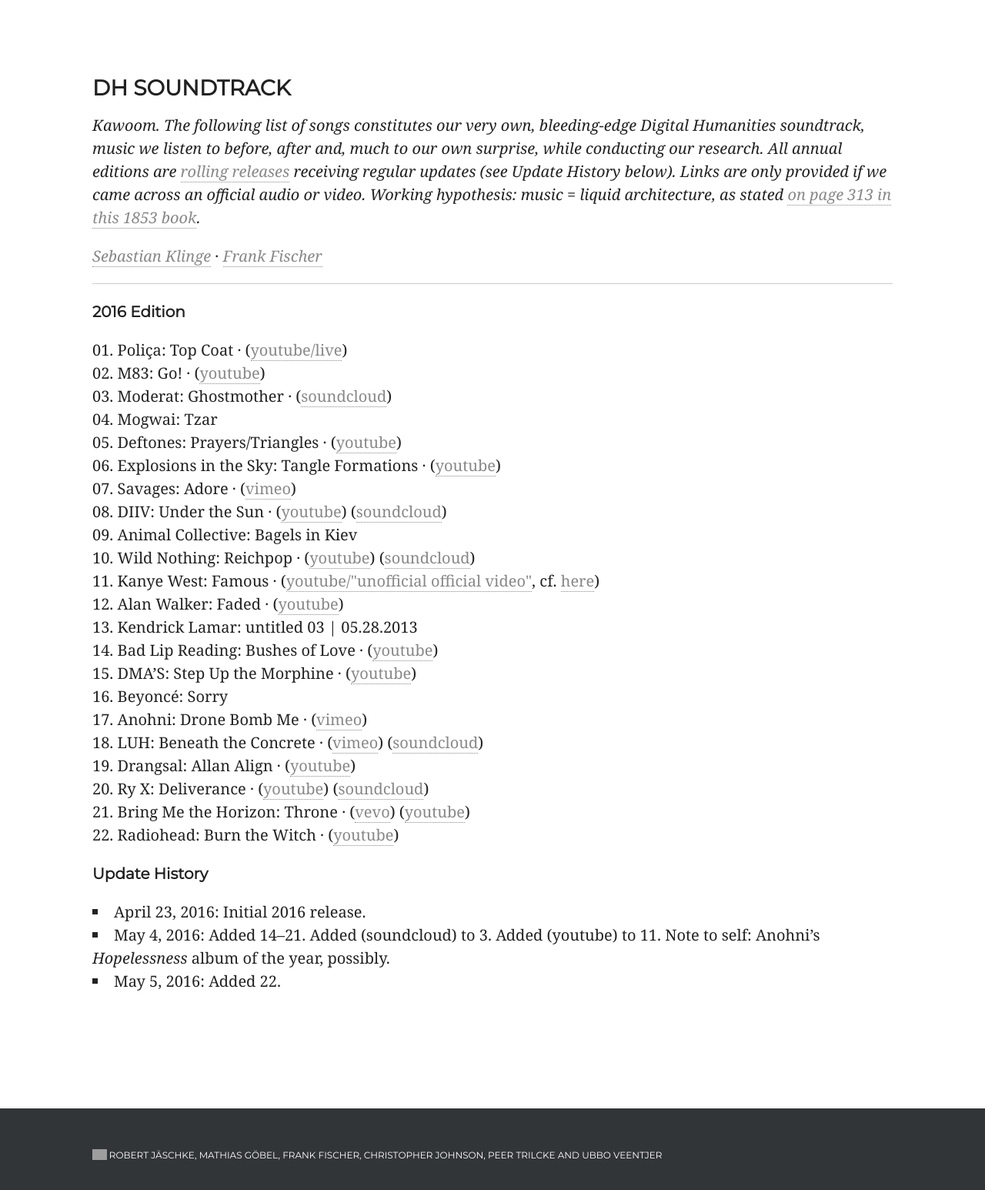
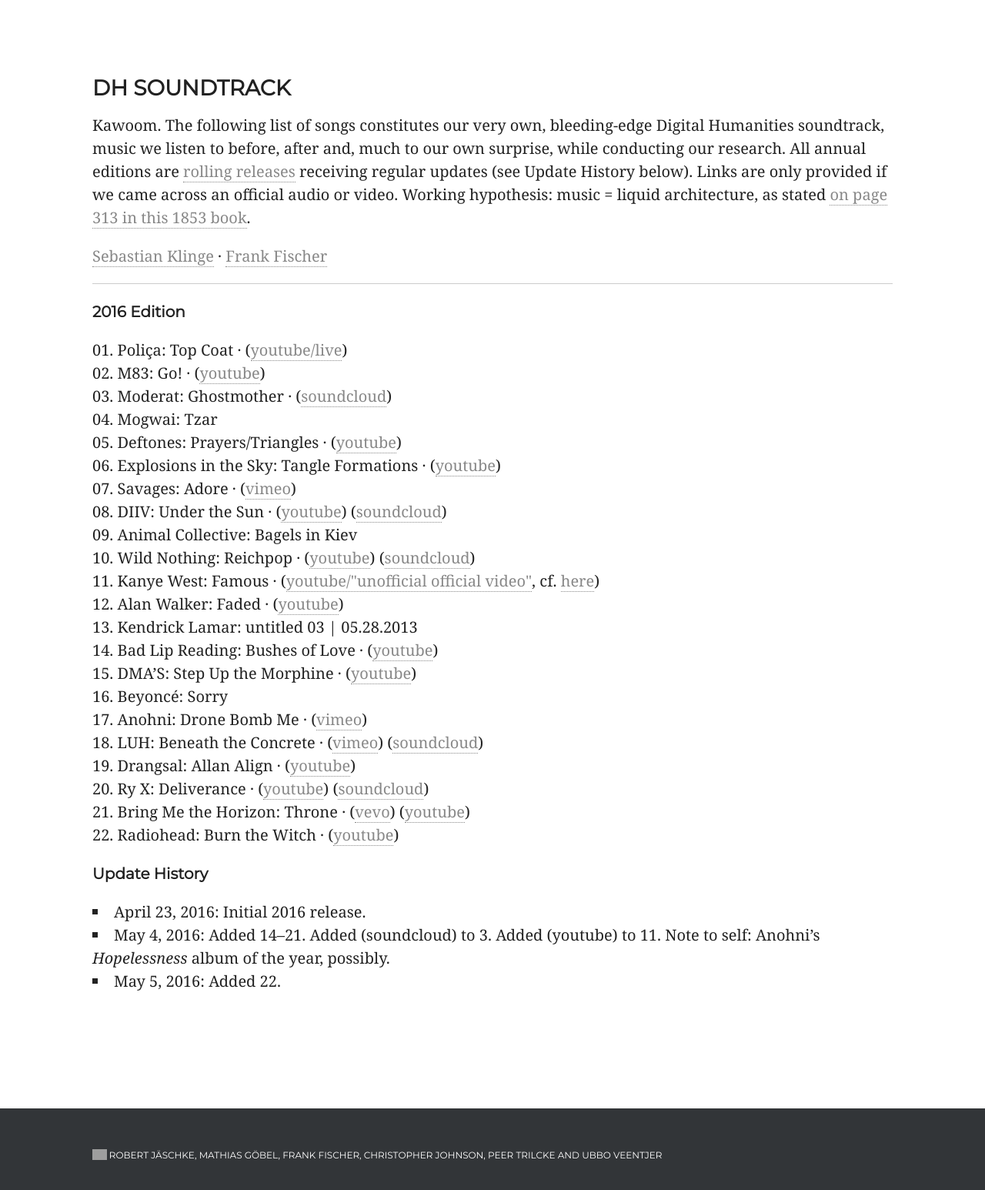
Before and after one commit to weltliteratur/blog, a Jekyll site: the page built from dh-soundtrack.md, in a window 1280 px wide. Shown: the part 250-1796 px from the top of the page at 77% size. Built offline with Jekyll 4.4.1, drawn with Linux system fonts in a browser that asks for light colours; nearby versions of some CDN libraries; some web fonts are replaced; grey boxes are pictures that could not be loaded.

Commit message:
no real italics with fenix

```diff
--- a/dh-soundtrack.md
+++ b/dh-soundtrack.md
@@ -3,9 +3,9 @@
 title: DH Soundtrack
 ---
 
-*Kawoom. The following list of songs constitutes our very own, bleeding-edge Digital Humanities soundtrack, music we listen to before, after and, much to our own surprise, while conducting our research. All annual editions are [rolling releases](https://en.wikipedia.org/wiki/Rolling_release) receiving regular updates (see Update History below). Links are only provided if we came across an official audio or video. Working hypothesis: music = liquid architecture, as stated [on page 313 in this 1853 book](http://reader.digitale-sammlungen.de/de/fs1/object/display/bsb10598676_00329.html?zoom=1).*
+Kawoom. The following list of songs constitutes our very own, bleeding-edge Digital Humanities soundtrack, music we listen to before, after and, much to our own surprise, while conducting our research. All annual editions are [rolling releases](https://en.wikipedia.org/wiki/Rolling_release) receiving regular updates (see Update History below). Links are only provided if we came across an official audio or video. Working hypothesis: music = liquid architecture, as stated [on page 313 in this 1853 book](http://reader.digitale-sammlungen.de/de/fs1/object/display/bsb10598676_00329.html?zoom=1).
 
-*[Sebastian Klinge](https://twitter.com/DasAnsagenfeuil)* &middot; *[Frank Fischer](https://twitter.com/umblaetterer)*
+[Sebastian Klinge](https://twitter.com/DasAnsagenfeuil) &middot; [Frank Fischer](https://twitter.com/umblaetterer)
 
 * * *
 
```
